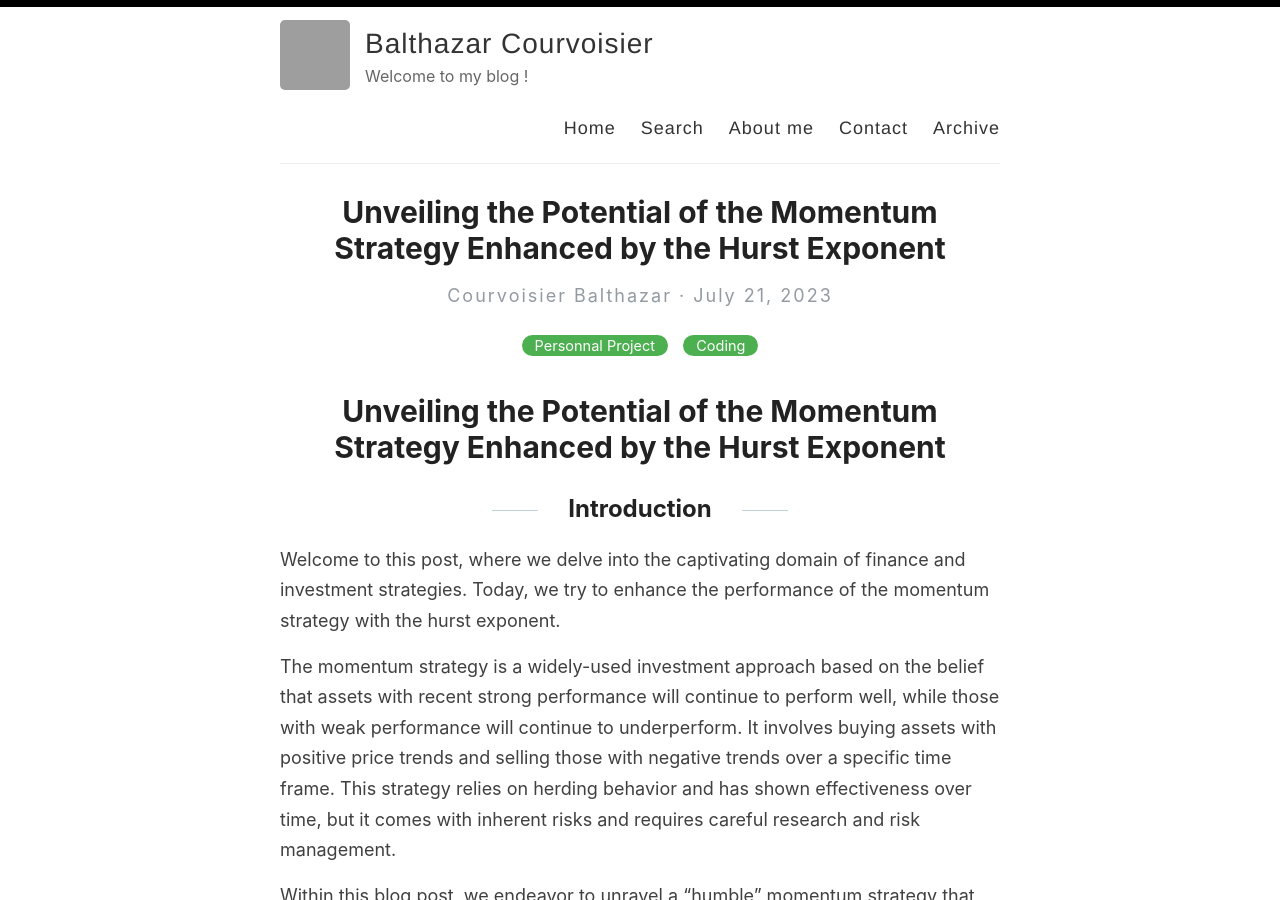
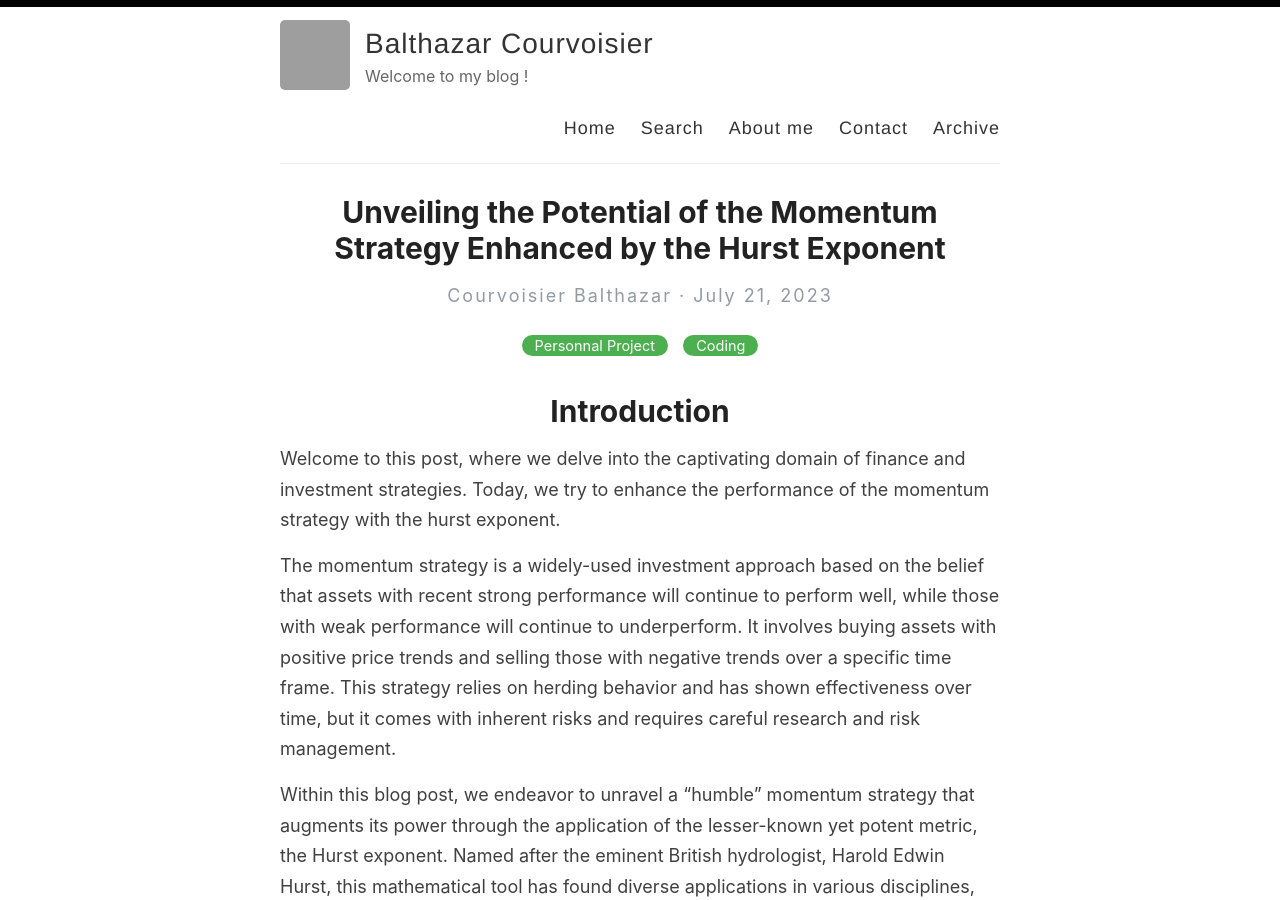
Before and after one commit to Zaltarba/blog, a Jekyll site: the page built from _posts/2023-07-21-MomentumTrading.md, in a window 1280 px wide and 900 px high. Built offline with Jekyll 4.4.1, drawn with Linux system fonts in a browser that asks for light colours.

Commit message:
Update 2023-07-21-MomentumTrading.md

````diff
--- a/_posts/2023-07-21-MomentumTrading.md
+++ b/_posts/2023-07-21-MomentumTrading.md
@@ -5,9 +5,7 @@ categories: [Personnal Project, Coding]
 excerpt: Just for fun
 ---
 
-# Unveiling the Potential of the Momentum Strategy Enhanced by the Hurst Exponent
-
-## Introduction
+# Introduction
 
 Welcome to this post, where we delve into the captivating domain of finance and investment strategies. Today, we try to enhance the performance of the momentum strategy with the hurst exponent.
 
@@ -15,15 +13,15 @@ The momentum strategy is a widely-used investment approach based on the belief t
 
 Within this blog post, we endeavor to unravel a "humble" momentum strategy that augments its power through the application of the lesser-known yet potent metric, the Hurst exponent. Named after the eminent British hydrologist, Harold Edwin Hurst, this mathematical tool has found diverse applications in various disciplines, including finance, owing to its ability to reveal valuable insights into asset price movements.
 
-## Theorical foundations of the model
+# Theorical foundations of the model
 
-### The hurst exponent
+## The hurst exponent
 
 Speak about Hurst
 
-## A pratical implementation
+# A pratical implementation
 
-### Importing the data
+## Importing the data
 
 In this project we will use the yahoo Finance API to get daily values. Using python, we can get the historical values of the Tesla stock for instance :
 
@@ -33,7 +31,7 @@ TSLA_ticker = yahooFinance.Ticker("TSLA")
 TSLA_ticker_history = TSLA_ticker.history(period="max")
 ```
 
-### Coding the strategy
+## Coding the strategy
 
 We first make the required imports :
 
@@ -208,7 +206,7 @@ for stock in tqdm(portfolio):
   portfolio[stock]["exposure"], portfolio[stock]["capital_gains"], portfolio[stock]["yields"] = strategy(open_prices, close_prices)
 ```
 
-### Results
+## Results
 
 ```python
 portfolio_capital_gain = np.zeros(N_DAYS)
````
